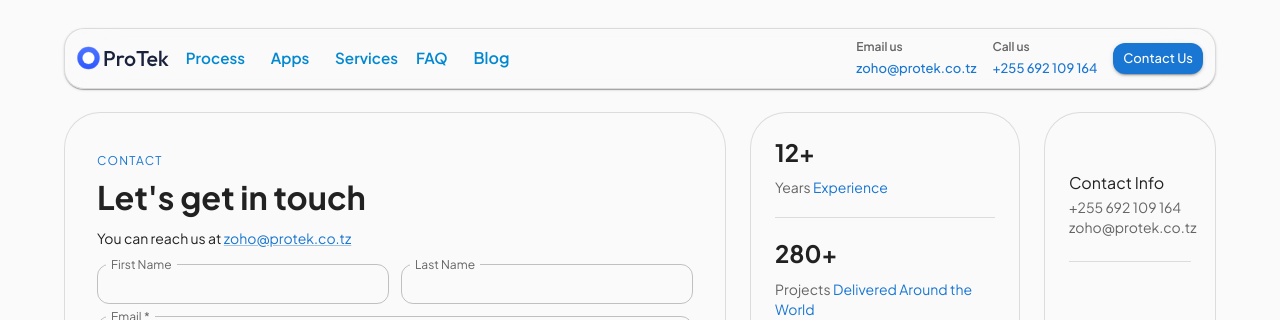
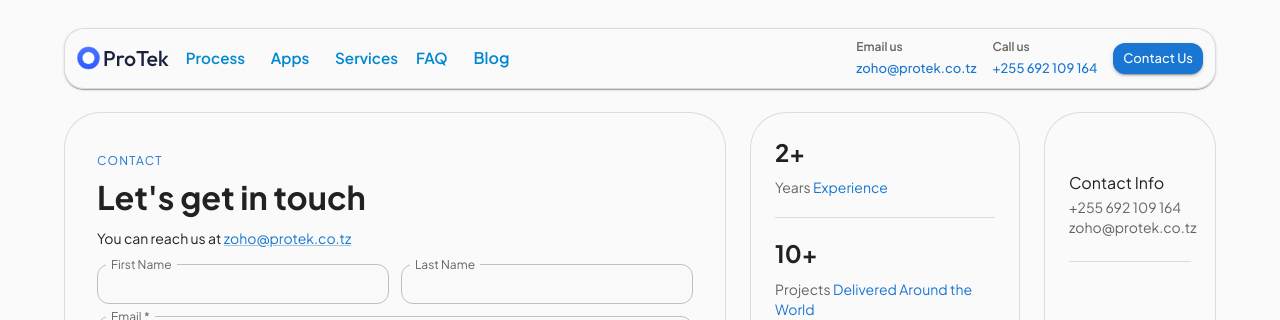
Before and after one commit to keymarrow/ProTek, a Next.js app: page /contact in a window 1280 px wide. Shown: the top 320 px of the page. Built offline with nearby package versions, Linux system fonts and the light colour scheme; some icons are missing.

Commit message:
edit details

```diff
--- a/ContactPage.tsx
+++ b/ContactPage.tsx
@@ -162,7 +162,7 @@ export default function ContactPage() {
               <Stack spacing={2.5} divider={<Divider flexItem />}>
                 <Box>
                   <Typography variant="h5" sx={{ fontWeight: 700 }} gutterBottom>
-                    12+
+                    2+
                   </Typography>
                   <Typography variant="body2" color="text.secondary">
                     Years <Link href="#" underline="hover">Experience</Link>
@@ -170,7 +170,7 @@ export default function ContactPage() {
                 </Box>
                 <Box>
                   <Typography variant="h5" sx={{ fontWeight: 700 }} gutterBottom>
-                    280+
+                    10+
                   </Typography>
                   <Typography variant="body2" color="text.secondary">
                     Projects <Link href="#" underline="hover">Delivered Around the World</Link>
```
